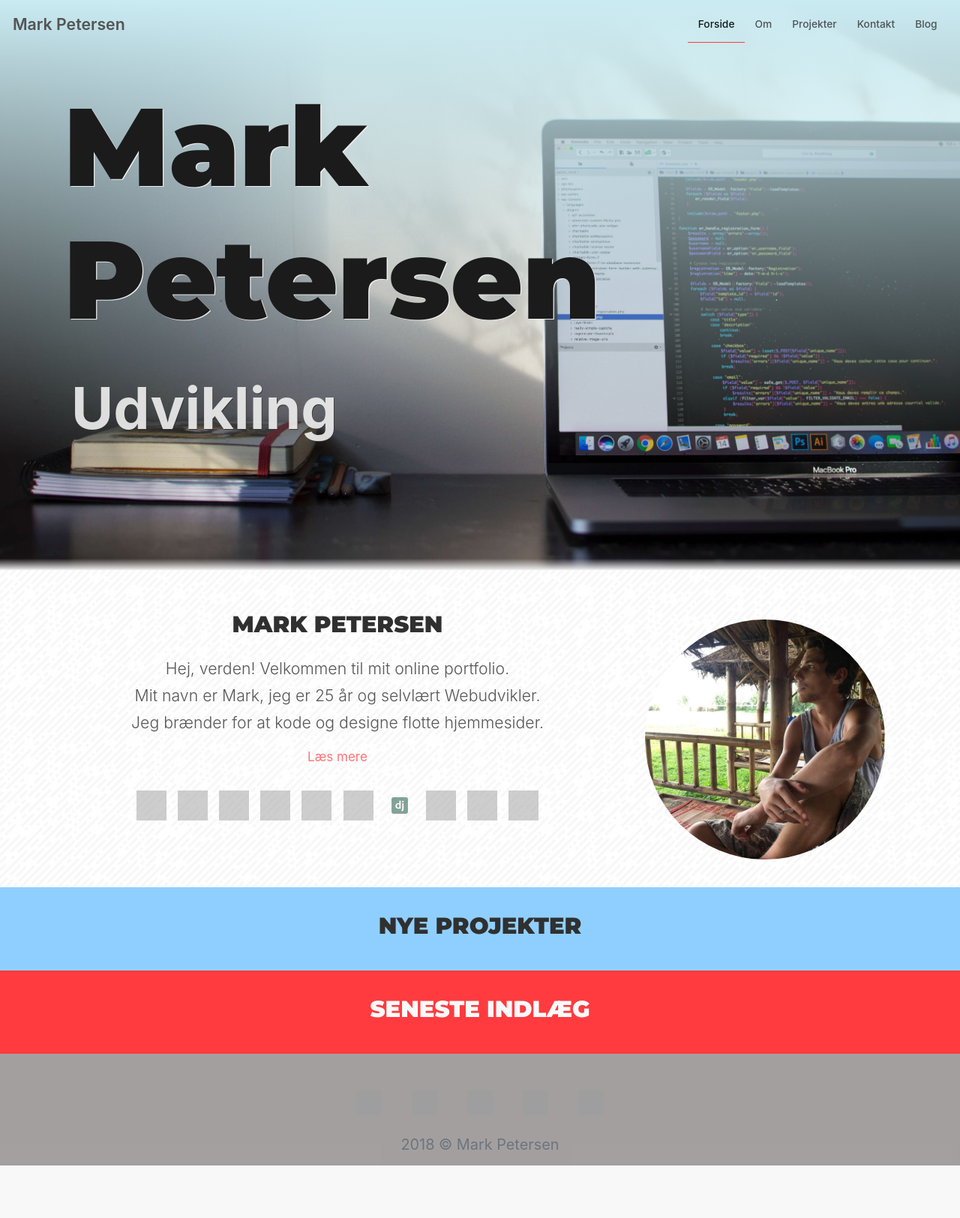
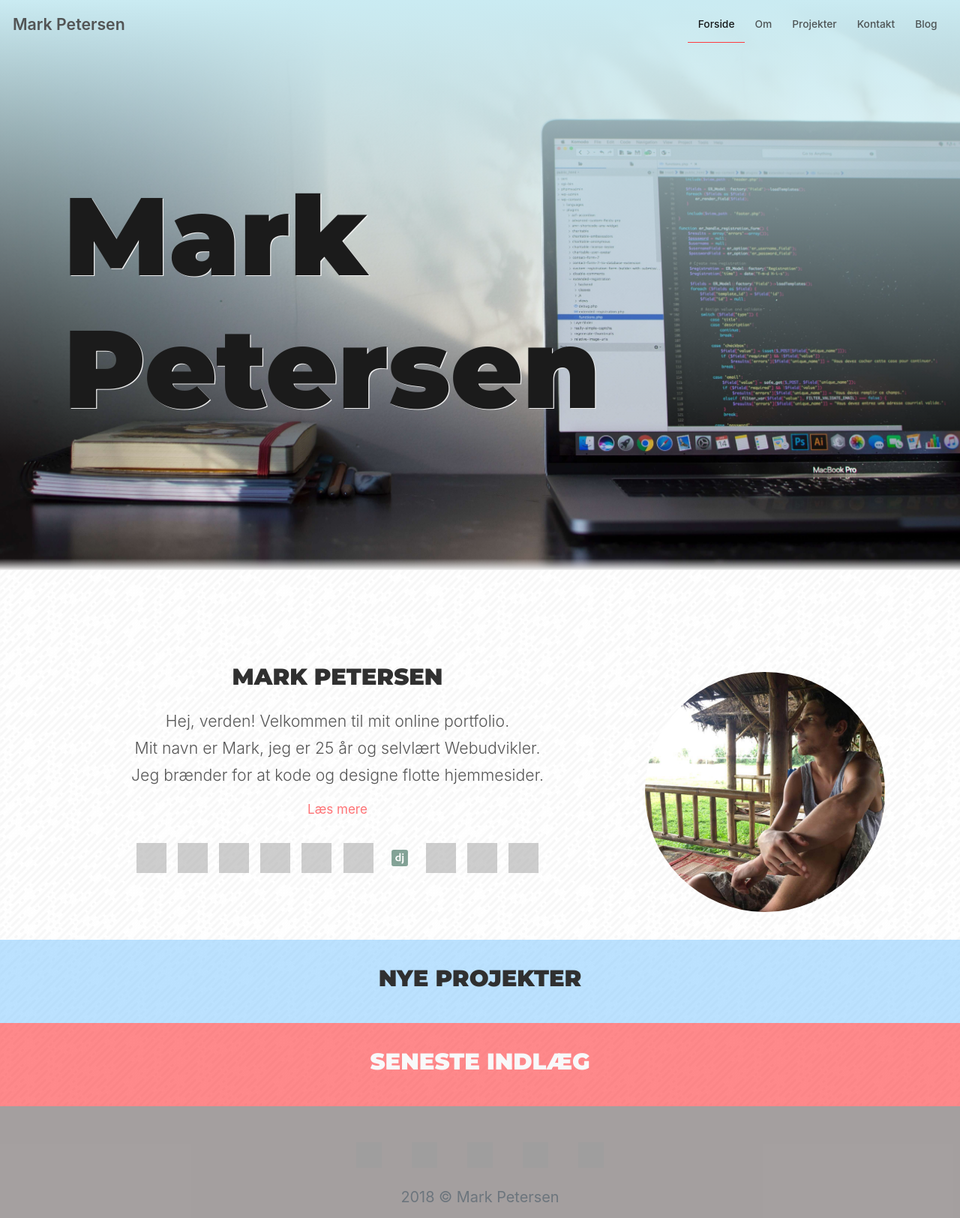
Before and after one commit to MarkP92/personal-portfolio, a Django app: page / in a window 1280 px wide. Shown: the whole page at 75% size. Before the commit the page ends 1554 px from the top, so only its background shows below. Run offline with Django 3.2, Linux system fonts and the light colour scheme; data that the repository does not hold is empty; some libraries are stand-ins or nearby versions; grey boxes are pictures that could not be loaded.

Commit message:
added some flex

```diff
--- a/static/css/style.css
+++ b/static/css/style.css
@@ -108,31 +108,19 @@ li {
     margin: 0;
 }
 
+.inside-jumbo {
+    display: flex;
+    flex-wrap: wrap;
+    /* justify-content: center; */
+    align-items: center;
+    height: 85vh;
+}
+
 .inside-jumbo h1 {
-    margin-top: 40px;
     font-size: 7em;
     font-weight: 1000;
     color: rgb(27, 27, 27);
     text-shadow: 1.3px 1.3px #efefef;
-}
-
-.inside-jumbo p {
-    color: #efefef;
-    font-size: 4em;
-    font-weight: 700;
-    text-shadow: 0.8px 0.8px #303030;
-}
-
-#cta {
-    background-color: rgba(0,0,0,0);
-    color: #caebf2;
-    border: 2px solid #caebf2;
-}
-
-#cta:hover {
-    color: #525252;
-    background-color: #caebf2;
-    border: 2px solid #525252;
 }
 
 .btn {
@@ -144,38 +132,6 @@ li {
     background-color: rgba(255, 59, 63, 0.7);
     color: #efefef;
     border: none;
-}
-
-.shuffle-words span {
-    position: absolute;
-    display: inline;
-    opacity: 0;
-    overflow: hidden;
-    animation: shuffleWords 12s linear infinite 0s;
-}
-
-.shuffle-words span:nth-child(2) {
-    animation-delay: 3s;
-}
-
-.shuffle-words span:nth-child(3) {
-    animation-delay: 6s;
-}
-
-.shuffle-words span:nth-child(4) {
-    animation-delay: 9s;
-}
-
-.shuffle-words span:nth-child(5) {
-    animation-delay: 12s;
-}
-
-@keyframes shuffleWords {
-    0% { opacity: 1; animation-timing-function: ease-in; }
-    8% { opacity: 0.8; }
-    19% { opacity: 0.4; }
-	25% { opacity: 0; }
-    100% { opacity: 0; }
 }
 
 /* MAIN CONTENT */
@@ -207,7 +163,7 @@ li {
 
 /* ABOUT */
 #about-section {
-    margin-top: -70px;
+    /* margin-top: -70px; */
     padding: 1.25rem;
 }
 
@@ -263,7 +219,7 @@ li {
 
 /* PROJECTS*/
 #project-section {
-    background-color: #8fcfff;
+    background-color: rgba(143, 207, 255, 0.6);
     width: 100%;
     padding-left: 0px;
     padding-right: 0px;
@@ -279,7 +235,7 @@ li {
 
 /* BLOG */
 #blog-section {
-    background: #ff3b3f;
+    background: rgba(255, 59, 63, 0.6);
 }
 
 .post {
@@ -313,6 +269,7 @@ li {
 /* CARDS */
 .card {
     box-shadow: 0 10px 20px 0 rgba(0, 0, 0, 0.3);
+    margin-bottom: 10px;
 }
 
 .card-title a {
@@ -393,36 +350,21 @@ li {
 /* SMALL > MEDIUM PORTRAIT */
 @media screen and (min-width: 315px) and (max-width: 375px) and (orientation:portrait) {
     .inside-jumbo h1 {
-        margin-top: 100px;
         font-size: 11.5vh;
-    }
-
-    .inside-jumbo p {
-        font-size: 8vh;
     }
 }
 
 /* MEDIUM > LARGE PORTRAIT */
 @media screen and (min-width: 376px) and (max-width: 1025px) and (orientation:portrait) {
     .inside-jumbo h1 {
-        margin-top: 120px;
         font-size: 11.5vh;
-    }
-
-    .inside-jumbo p {
-        font-size: 8vh;
     }
 }
 
 /* SMALL > MEDIUM LANDSCAPE */
 @media screen and (min-width: 565px) and (max-width: 670px) and (orientation:landscape) {
     .inside-jumbo h1 {
-        margin-top: 10px;
         font-size: 11.5vw;
-    }
-
-    .inside-jumbo p {
-        font-size: 6vw;
     }
 }
 
@@ -432,10 +374,6 @@ li {
         font-size: 11.5vw;
     }
 
-    .inside-jumbo p {
-        font-size: 6vw;
-    }
-
     .active {
         color: rgba(48, 48, 48, 1);
         border-bottom: 1px solid #ff3b3f;
--- a/templates/index.html
+++ b/templates/index.html
@@ -6,14 +6,6 @@
         <div class="container">
             <div class="inside-jumbo">
                 <h1 class="display-3">Mark<br>Petersen</h1>
-                <div class="shuffle-words">
-                    <p class="lead">
-                        <span>Koncept</span>
-                        <span>Design</span>
-                        <span>Udvikling</span>
-                        <span>SEO</span>
-                    </p>
-                </div>
             </div>
         </div>
     </div>
@@ -96,9 +88,11 @@
                                 {% endif %}
                                 <div class="card-body">
                                     <h5 class="card-title"><a href="{% url 'post_detail' slug=post.slug %}">{{ post.title }}</a></h5>
-                                    <p class="text-muted">{{ post.created_at }}</p>
                                     <p class="card-text">{{ post.text|safe|truncatewords:10 }}</p>
                                     <a href="{% url 'post_detail' slug=post.slug %}" class="btn btn-outline-light">Læs mere</a>
+                                </div>
+                                <div class="card-footer">
+                                    <small class="text-muted">{{ post.created_at }}</small>
                                 </div>
                             </div>
                         </div>
```
Also changed, not shown: about/templates/about/about.html (+1 -6 lines).
